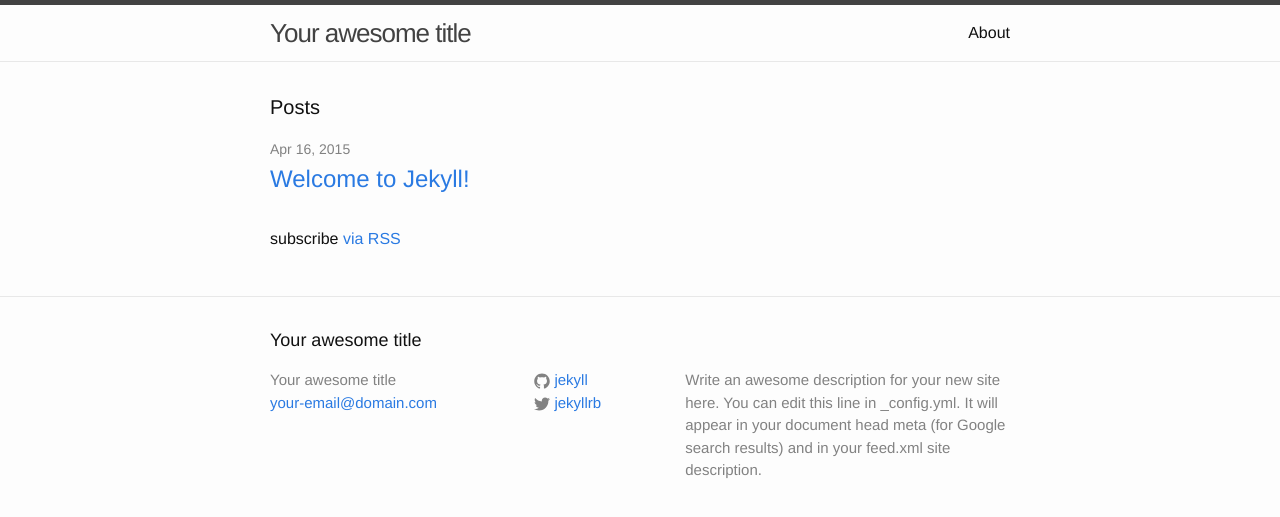
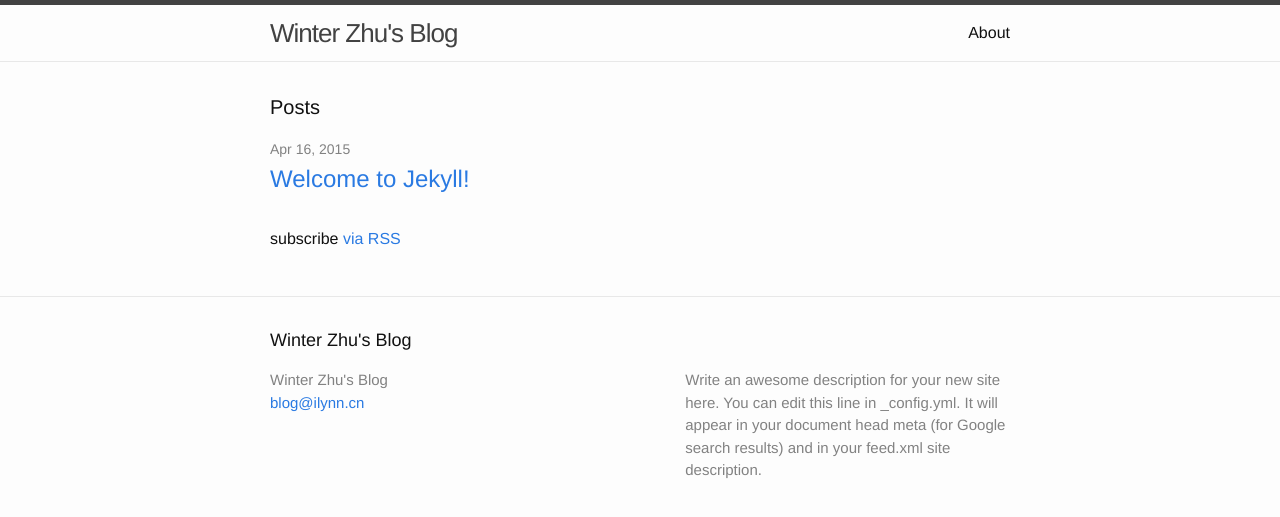
Before and after one commit to ilynncn/ilynncn.github.io, a Jekyll site: the page built from index.html, in a window 1280 px wide. Shown: the top 517 px of the page. Built offline with Jekyll 4.4.1, drawn with Linux system fonts in a browser that asks for light colours.

Commit message:
Update _config.yml

```diff
--- a/_config.yml
+++ b/_config.yml
@@ -1,14 +1,14 @@
 # Site settings
-title: Your awesome title
-email: your-email@domain.com
+title: Winter Zhu's Blog
+email: blog@ilynn.cn
 description: > # this means to ignore newlines until "baseurl:"
   Write an awesome description for your new site here. You can edit this
   line in _config.yml. It will appear in your document head meta (for
   Google search results) and in your feed.xml site description.
 baseurl: "" # the subpath of your site, e.g. /blog/
-url: "http://yourdomain.com" # the base hostname & protocol for your site
-twitter_username: jekyllrb
-github_username:  jekyll
+url: "http://www.ilynn.cn" # the base hostname & protocol for your site
+twitter_username:
+github_username:
 
 # Build settings
 markdown: kramdown
```
